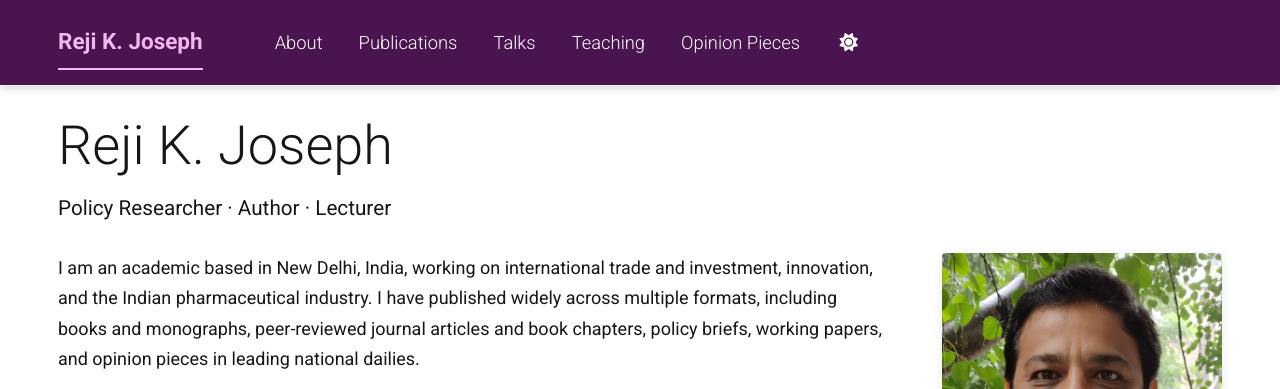
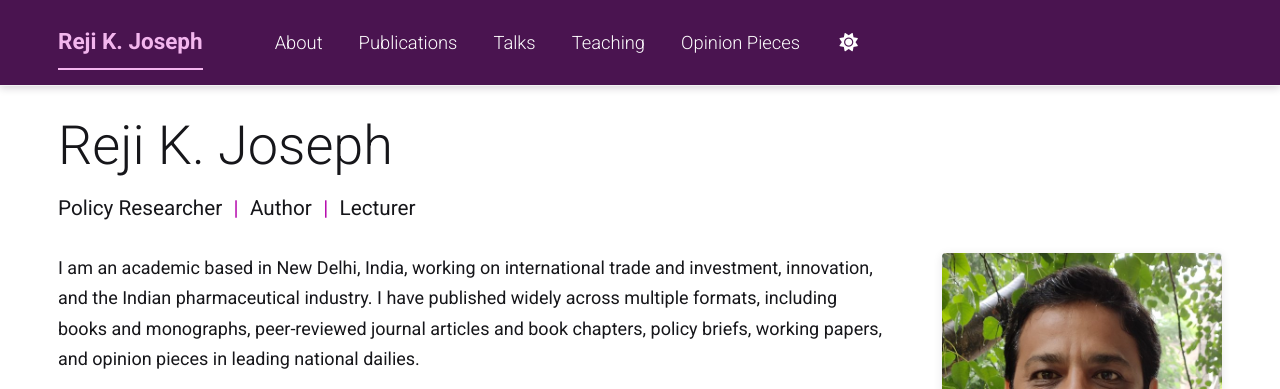
Before and after one commit to rejikjoseph/rejikjoseph.github.io, a Jekyll site: the page built from _pages/about.md, in a window 1280 px wide. Shown: the top 389 px of the page. Built offline with Jekyll 4.4.1, drawn with Linux system fonts in a browser that asks for light colours; a style sheet for code colours, icons or effects is not loaded.

Commit message:
Tagline separators

```diff
--- a/_pages/about.md
+++ b/_pages/about.md
@@ -10,7 +10,7 @@ redirect_from:
 ---
 
 <h1 class="hero-name">Reji K. Joseph</h1>
-<p class="hero-role">Policy Researcher · Author · Lecturer</p>
+<p class="hero-role">Policy Researcher<span class="sep">|</span>Author<span class="sep">|</span>Lecturer</p>
 
 <div class="about-grid">
   <aside class="about-card">
--- a/assets/css/main.scss
+++ b/assets/css/main.scss
@@ -250,3 +250,5 @@ html[data-theme="dark"] { --rj-bar: #2a0c2e; --rj-bar-fg: #f1e9f2; --rj-bar-acce
 
 /* Page intro line: lighter, italic, muted so it stands apart from list entries */
 .clean-page p.page-intro { font-size: 1.02rem; font-style: italic; font-weight: 300; color: var(--rj-muted); margin: 0 0 0.8em; }
+
+.hero-role .sep { color: var(--rj-accent); font-weight: 400; margin: 0 0.55em; }
```
